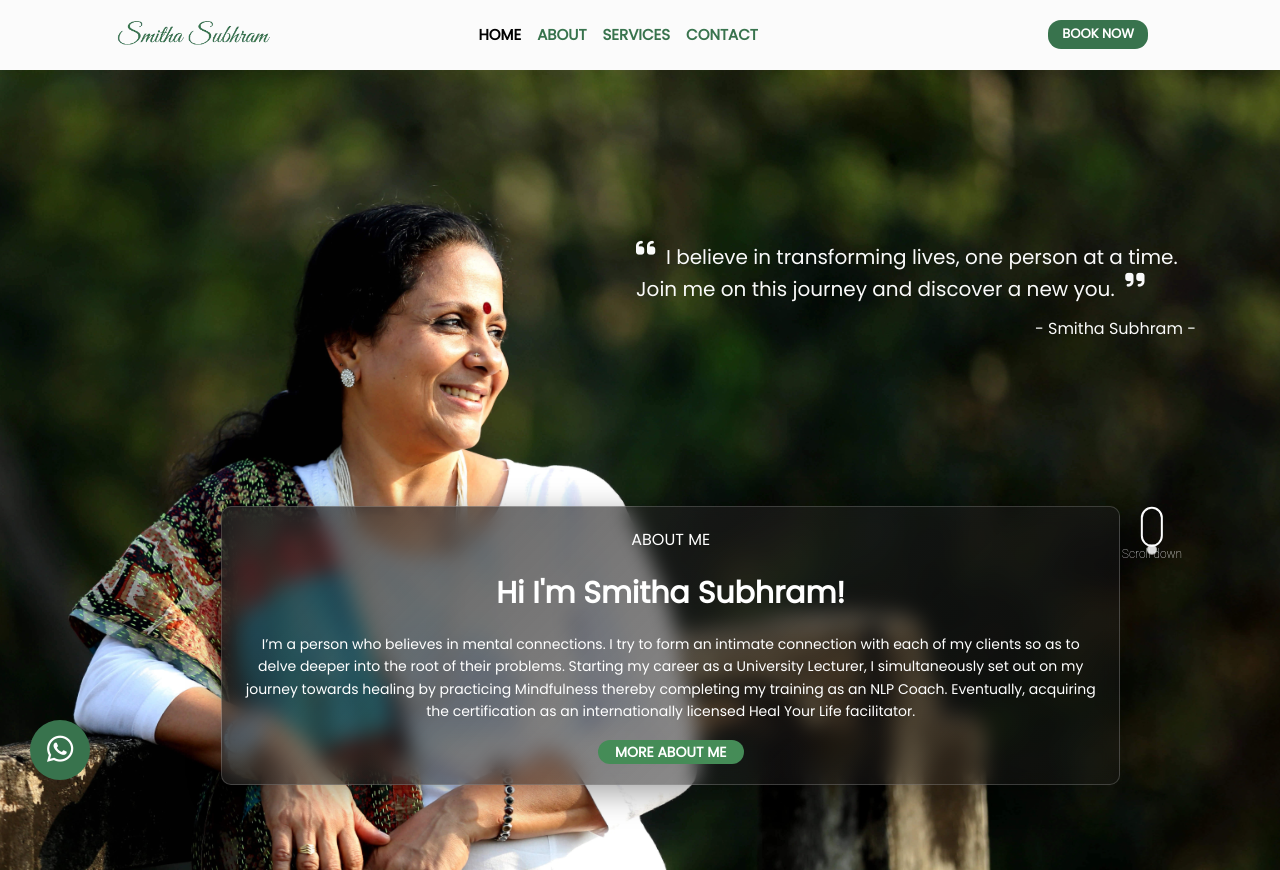
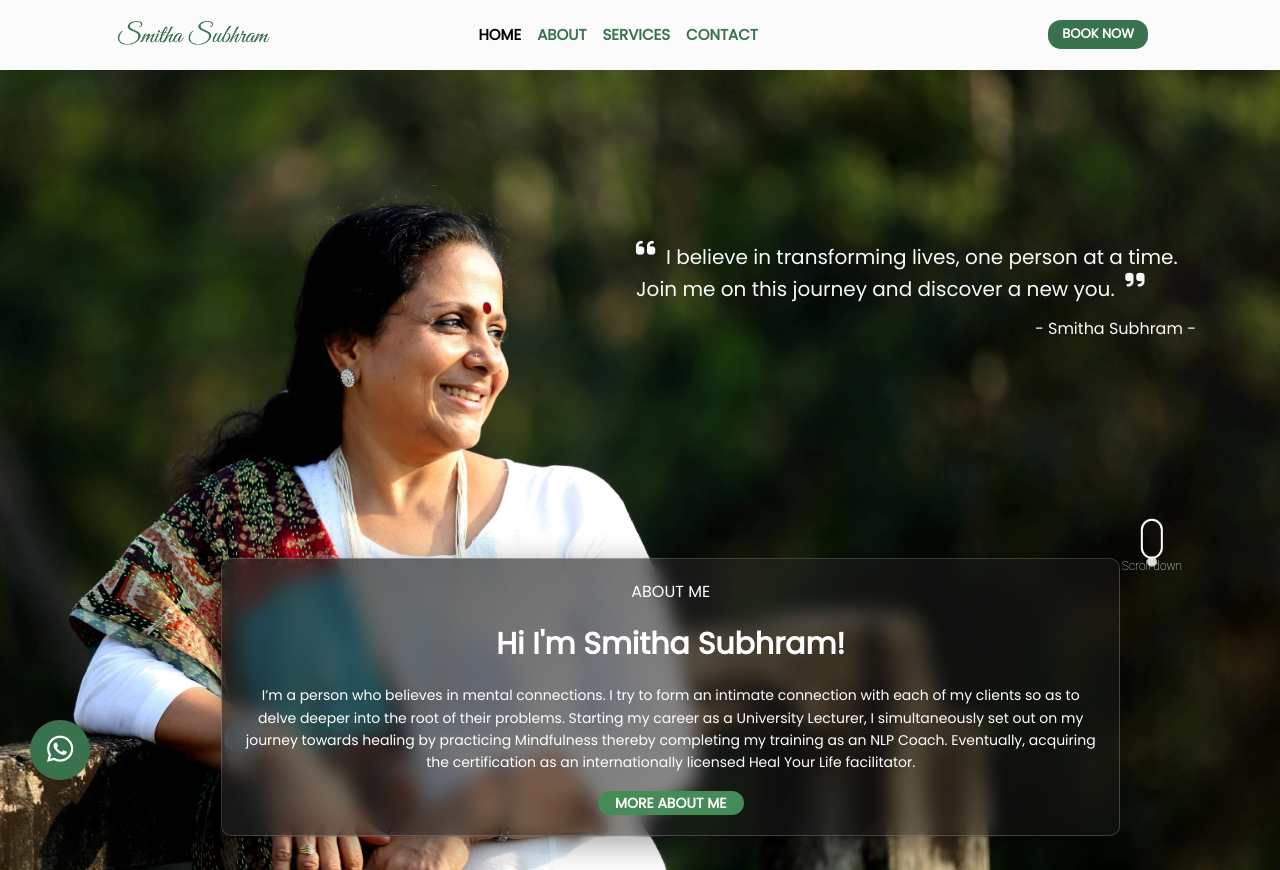
Before and after one commit to brandguruinsights/brandGuru_smitha_localhost, a plain HTML site: page index.html in a window 1280 px wide. Shown: the top 870 px of the page. Drawn offline with nearby package versions, Linux system fonts and the light colour scheme; a script that the page names is missing.

Commit message:
Update style.css

```diff
--- a/css/style.css
+++ b/css/style.css
@@ -297,7 +297,7 @@ hr{
   padding-bottom: 2%;
 }
 .index_about{
-  padding-top: 11%;
+  padding-top: 15%;
 
 }
 .index_about img{
```
